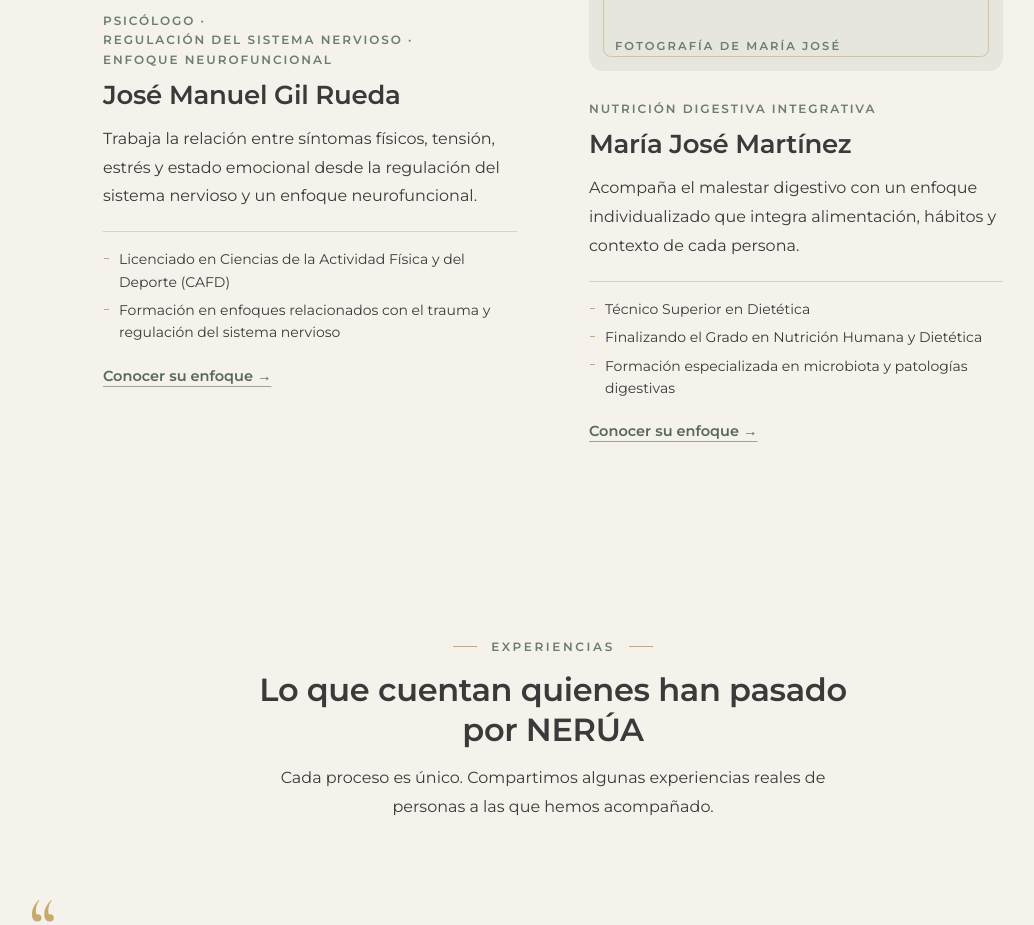
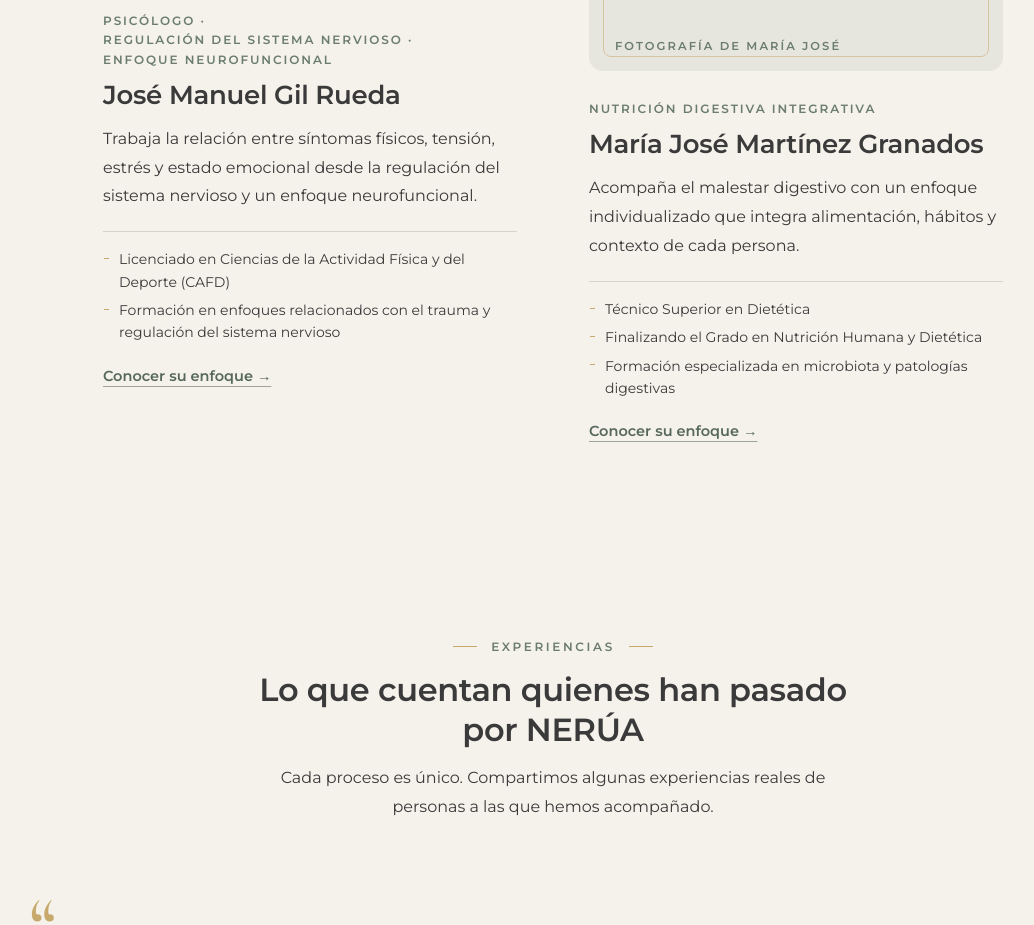
Before and after one commit to Centronerua/Nerua-web, a Next.js app: page / in a window 1280 px wide. Shown: the part 3220-4145 px from the top of the page, without its empty margins (87-1121 px from the left). Built offline with nearby package versions, Linux system fonts and the light colour scheme.

Commit message:
Equipo: nombre completo de María José
"María José Martínez" pasa a "María José Martínez Granados".

Co-Authored-By: Claude Opus 5.5 <noreply@anthropic.com>
Claude-Session: https://claude.ai/code/session_017dGKsEpDZf72iu9TrRcrvc

```diff
--- a/app/page.js
+++ b/app/page.js
@@ -154,7 +154,7 @@ export default function Home() {
             photoLabel="Fotografía de José Manuel"
           />
           <TeamMember
-            name="María José Martínez"
+            name="María José Martínez Granados"
             area="Nutrición digestiva integrativa"
             approach="Acompaña el malestar digestivo con un enfoque individualizado que integra alimentación, hábitos y contexto de cada persona."
             credentials={["Técnico Superior en Dietética", "Finalizando el Grado en Nutrición Humana y Dietética", "Formación especializada en microbiota y patologías digestivas"]}
```
